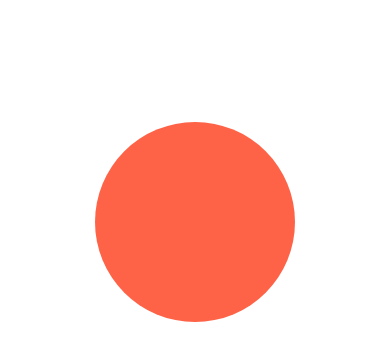
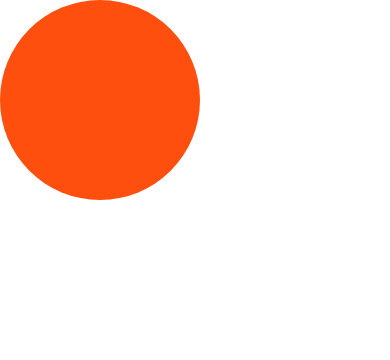
Before and after one commit to texasroh/react-native-interactiveapp, a React Native app: screen / in a window 390 px wide. Shown: the top 360 px of the page. Built offline with nearby package versions, Linux system fonts and the light colour scheme.

Commit message:
use ValueXY and loop, sequence

```diff
--- a/App.tsx
+++ b/App.tsx
@@ -1,5 +1,12 @@
+import { StatusBar } from "expo-status-bar";
 import React, { useRef, useState } from "react";
-import { Animated, Easing, Pressable, TouchableOpacity } from "react-native";
+import {
+  Animated,
+  Dimensions,
+  Easing,
+  Pressable,
+  TouchableOpacity,
+} from "react-native";
 import styled from "styled-components/native";
 
 const Container = styled.View`
@@ -16,35 +23,67 @@ const Box = styled.Pressable`
 
 const AnimatedBox = Animated.createAnimatedComponent(Box);
 
+const { width: SCREEN_WIDTH, height: SCREEN_HEIGHT } = Dimensions.get("window");
+
 export default function App() {
-  const [up, setUp] = useState(true);
-  const Y_POSITION = useRef(new Animated.Value(-200)).current;
-  const toggleUp = () => setUp((prev) => !prev);
+  const POSITION = useRef(
+    new Animated.ValueXY({
+      x: -SCREEN_WIDTH / 2 + 100,
+      y: -SCREEN_HEIGHT / 2 + 100,
+    })
+  ).current;
+  const topLeft = Animated.timing(POSITION, {
+    toValue: {
+      x: -SCREEN_WIDTH / 2 + 100,
+      y: -SCREEN_HEIGHT / 2 + 100,
+    },
+    useNativeDriver: false,
+  });
+  const bottomLeft = Animated.timing(POSITION, {
+    toValue: {
+      x: -SCREEN_WIDTH / 2 + 100,
+      y: SCREEN_HEIGHT / 2 - 100,
+    },
+    useNativeDriver: false,
+  });
+  const topRight = Animated.timing(POSITION, {
+    toValue: {
+      x: SCREEN_WIDTH / 2 - 100,
+      y: -SCREEN_HEIGHT / 2 + 100,
+    },
+    useNativeDriver: false,
+  });
+  const bottomRight = Animated.timing(POSITION, {
+    toValue: {
+      x: SCREEN_WIDTH / 2 - 100,
+      y: SCREEN_HEIGHT / 2 - 100,
+    },
+    useNativeDriver: false,
+  });
   const moveUp = () => {
-    Animated.timing(Y_POSITION, {
-      toValue: up ? 200 : -200,
-      useNativeDriver: false,
-      duration: 1000,
-    }).start(toggleUp);
+    Animated.loop(
+      Animated.sequence([bottomLeft, bottomRight, topRight, topLeft])
+    ).start();
   };
-  const rotation = Y_POSITION.interpolate({
+  const rotation = POSITION.y.interpolate({
     inputRange: [-200, 200],
     outputRange: ["-360deg", "360deg"],
   });
-  const borderRadius = Y_POSITION.interpolate({
+  const borderRadius = POSITION.y.interpolate({
     inputRange: [-200, 200],
     outputRange: [100, 0],
   });
-  const bgColor = Y_POSITION.interpolate({
+  const bgColor = POSITION.y.interpolate({
     inputRange: [-200, 200],
     outputRange: ["rgb(255,99,71)", "rgb(71,166,255)"],
   });
   return (
     <Container>
+      <StatusBar style="light" />
       <AnimatedBox
         onPress={moveUp}
         style={{
-          transform: [{ translateY: Y_POSITION }, { rotateY: rotation }],
+          transform: [...POSITION.getTranslateTransform()],
           borderRadius,
           backgroundColor: bgColor,
         }}
```
